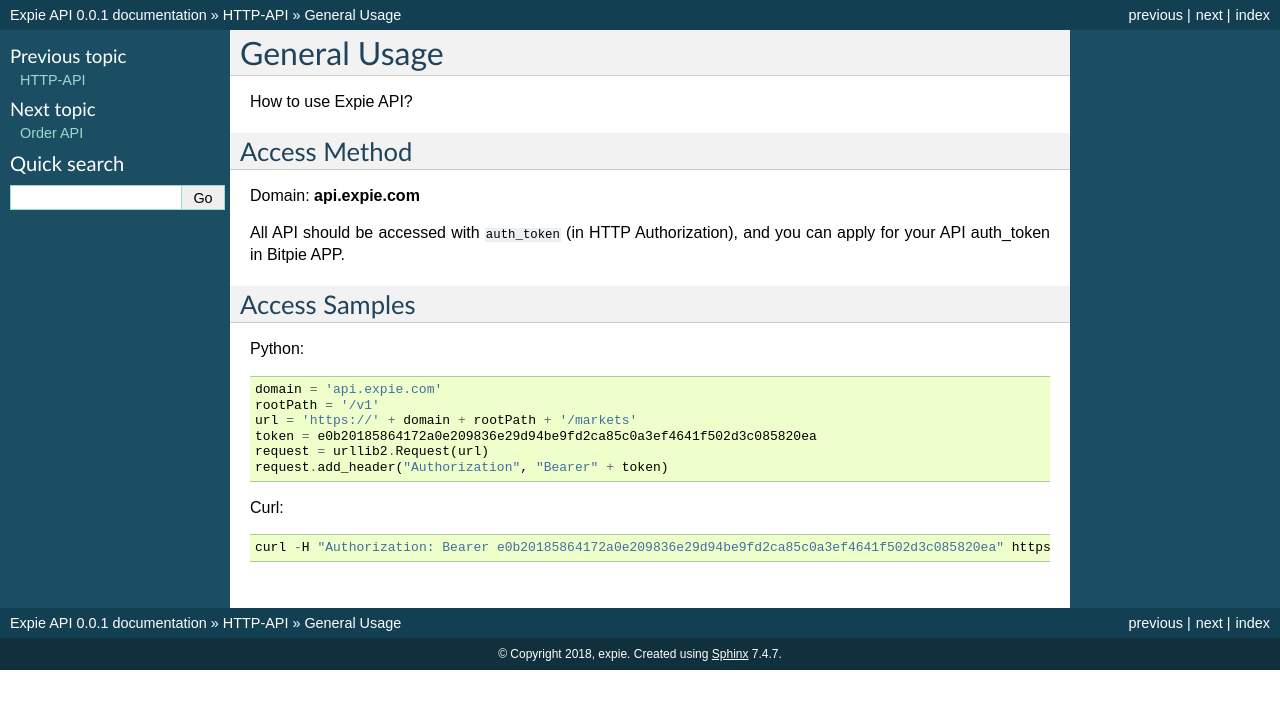
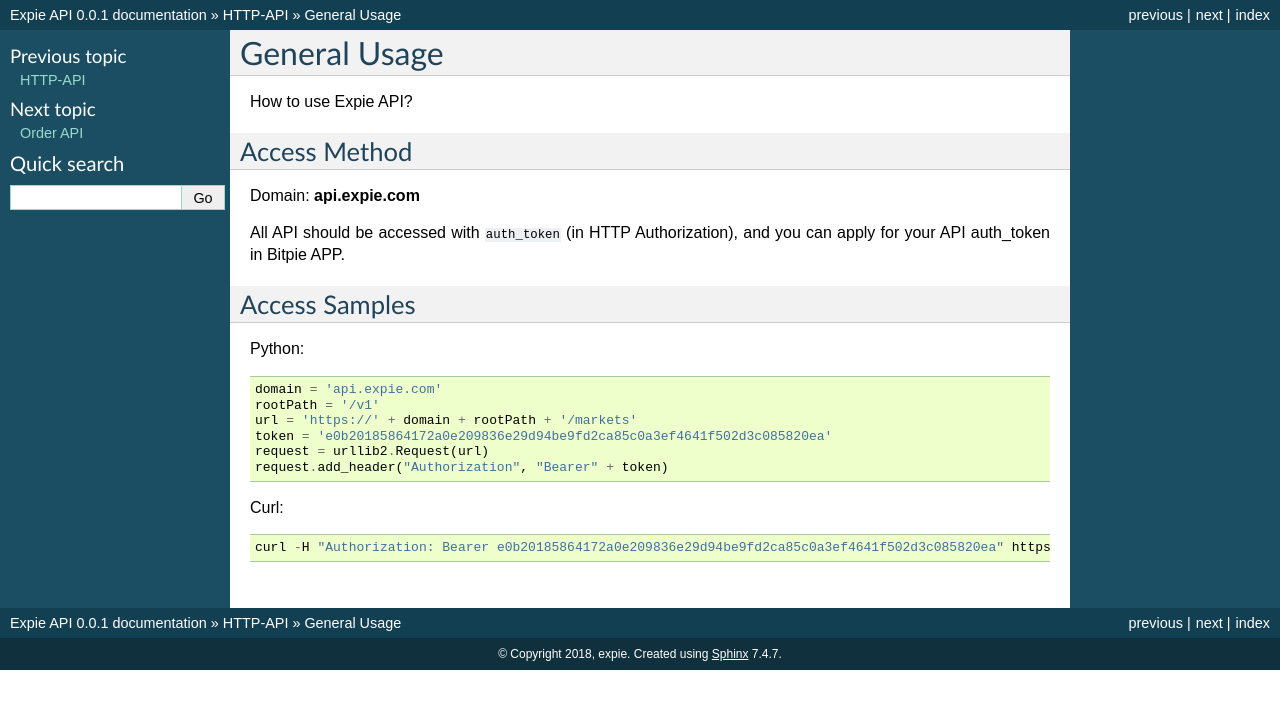
Before and after one commit to expiedotcom/api-docs, a Sphinx documentation site: the page built from source/http-api/general-usage.rst, in a window 1280 px wide. Shown: the top 709 px of the page. Built offline with Sphinx 7.4.7, drawn with Linux system fonts in a browser that asks for light colours; formulas are drawn with MathJax 3; pages that are not in the unit, such as notebooks, are missing from menus.

```diff
--- a/source/http-api/general-usage.rst
+++ b/source/http-api/general-usage.rst
@@ -23,7 +23,7 @@ Python:
     domain = 'api.expie.com'
     rootPath = '/v1'
     url = 'https://' + domain + rootPath + '/markets'
-    token = e0b20185864172a0e209836e29d94be9fd2ca85c0a3ef4641f502d3c085820ea
+    token = 'e0b20185864172a0e209836e29d94be9fd2ca85c0a3ef4641f502d3c085820ea'
     request = urllib2.Request(url)
     request.add_header("Authorization", "Bearer" + token)
 
```
